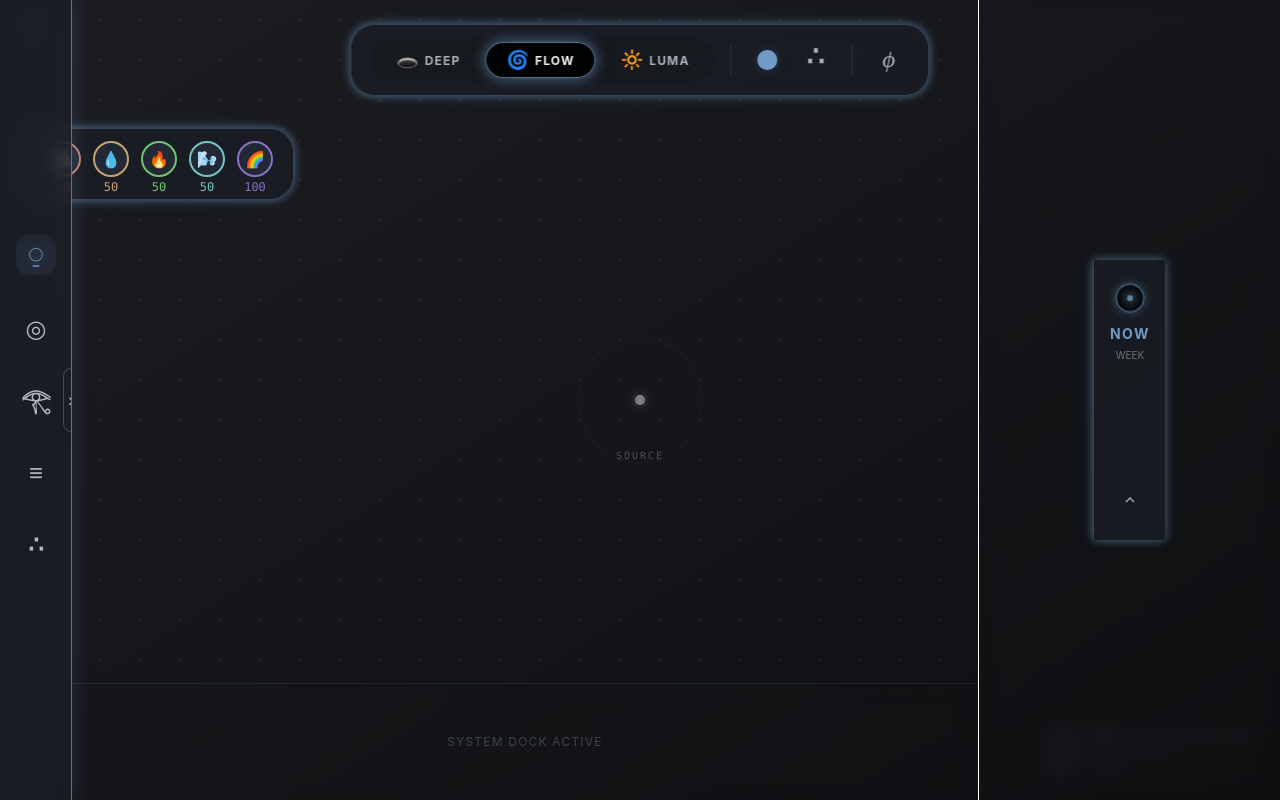
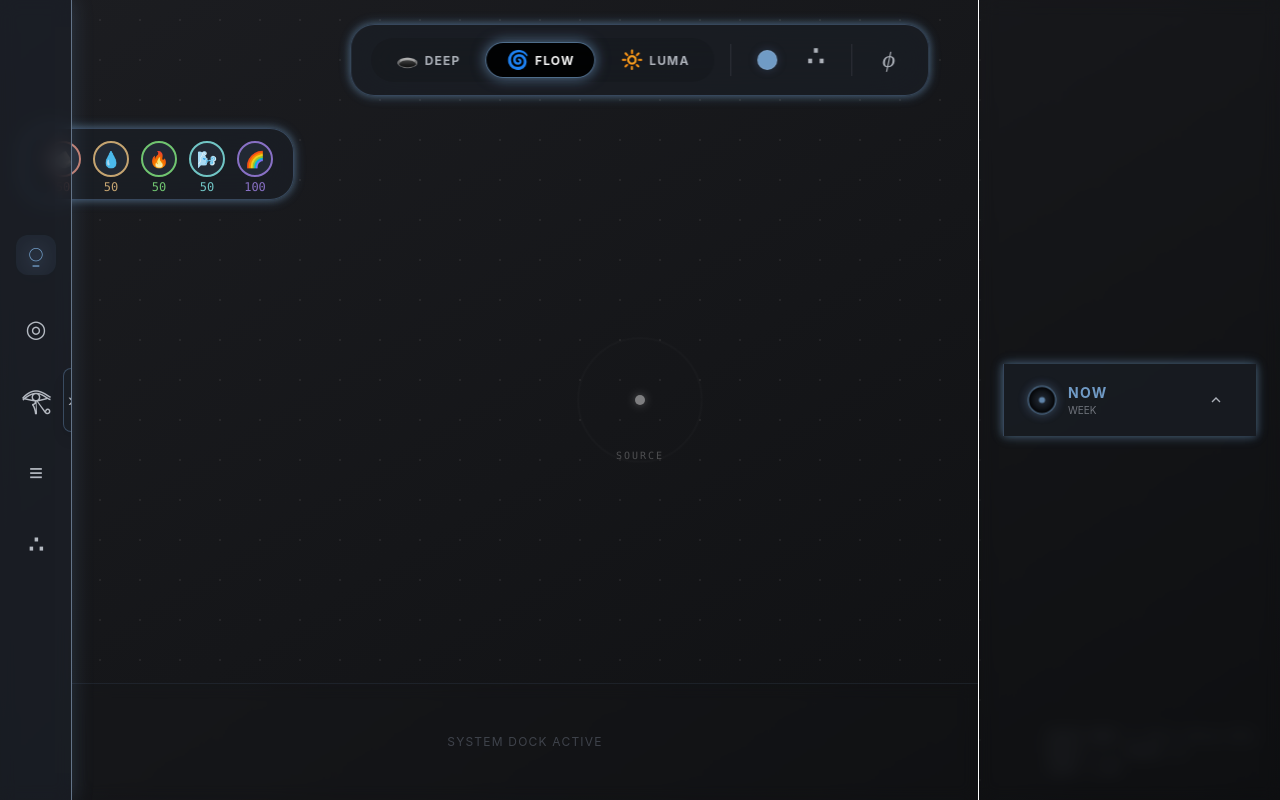
Before and after one commit to po-dzin/symbol-field-hud, a React (Vite) app: page / in a window 1280 px wide. Built offline with nearby package versions, Linux system fonts and the light colour scheme.

Commit message:
fix(ui): make TimeSpiral truly horizontal layout

```diff
--- a/src/components/HUD/TimeSpiral.jsx
+++ b/src/components/HUD/TimeSpiral.jsx
@@ -45,11 +45,11 @@ const TimeSpiral = () => {
     // TimeSpiral always visible (removed activeTab guard)
 
     return (
-        <div className="h-full w-full flex flex-col items-center justify-center pointer-events-auto py-6">
+        <div className="h-full w-full flex items-center justify-center pointer-events-auto px-6">
             <div
                 className={`
-                    relative backdrop-blur-xl transition-all duration-500 ease-out flex items-center cursor-default
-                    ${expanded ? 'w-[400px] h-[140px] p-4 flex-col' : 'w-[72px] h-[280px] py-6 flex-col justify-between'}
+                    relative backdrop-blur-xl transition-all duration-500 ease-out flex items-center justify-between cursor-default
+                    ${expanded ? 'h-[400px] w-[140px] p-4 flex-col' : 'h-[72px] w-[280px] px-6'}
                 `}
                 style={{
                     background: 'var(--surface-1-bg)',
@@ -62,7 +62,7 @@ const TimeSpiral = () => {
                 {/* Collapsed Content */}
                 {!expanded && (
                     <>
-                        <div className="flex flex-col items-center gap-3">
+                        <div className="flex items-center gap-3">
                             <div
                                 className="w-7 h-7 rounded-full flex items-center justify-center relative"
                                 title="Present Moment Anchor"
@@ -80,9 +80,9 @@ const TimeSpiral = () => {
                             >
                                 <div className="w-1.5 h-1.5 rounded-full" style={{ backgroundColor: activeColor, opacity: 0.9 }} />
                             </div>
-                            <div className="flex flex-col items-center">
+                            <div className="flex flex-col">
                                 <span className="text-sm font-bold tracking-widest" style={{ color: activeColor }}>NOW</span>
-                                <span className="text-[10px] uppercase opacity-60 mt-1" style={{ color: mode === 'LUMA' ? '#5b5349' : 'var(--text-secondary)' }}>{timeScale}</span>
+                                <span className="text-[10px] uppercase opacity-60" style={{ color: mode === 'LUMA' ? '#5b5349' : 'var(--text-secondary)' }}>{timeScale}</span>
                             </div>
                         </div>
 
```
